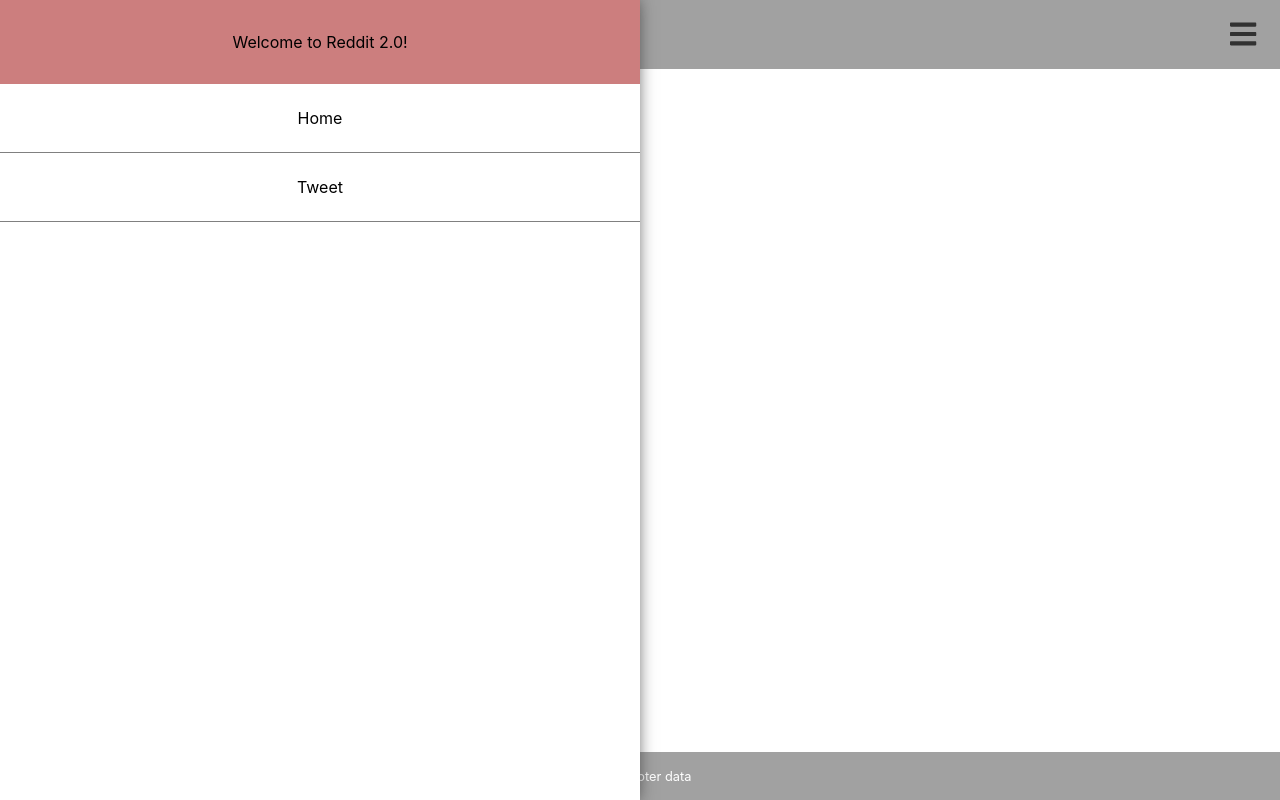
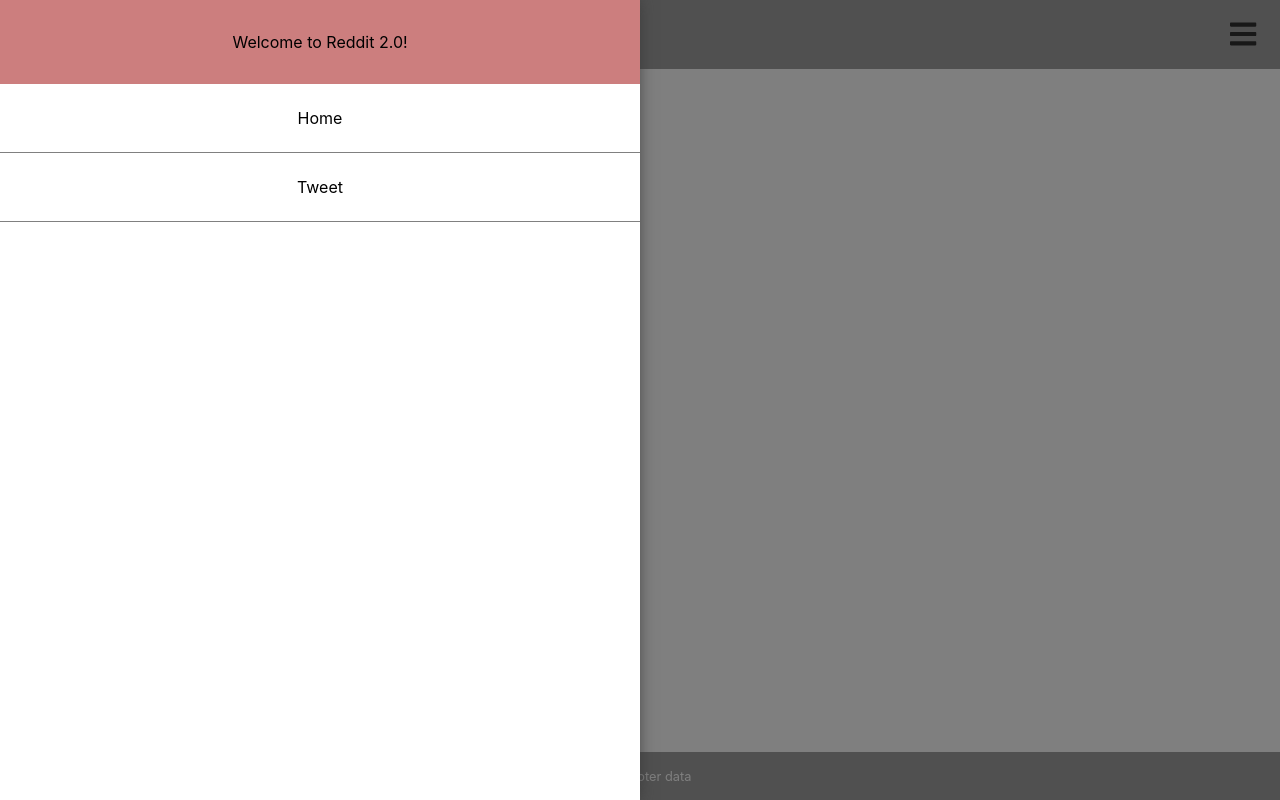
Before and after one commit to vbestak/react-blog, a React (Create React App) app: page / in a window 1280 px wide. Both pictures are taken after a click on the icon 1242 px from the left and 34 px from the top of the page. Built offline with nearby package versions, Linux system fonts and the light colour scheme.

Commit message:
small nav changes

```diff
--- a/src/App.css
+++ b/src/App.css
@@ -28,6 +28,7 @@
   display: flex;
   flex-direction: column;
   color: black;
+  z-index: 15;
 }
 
 .menu > a{
--- a/src/components/Navigation.js
+++ b/src/components/Navigation.js
@@ -5,7 +5,7 @@
 import { Link } from "react-router-dom";
 
 function Navigation() {
-  const [showMenu, setShowMenu] = useState(false);
+  let [showMenu, setShowMenu] = useState(false);
   let menu = "";
   let menuItems = [
     { to: "/", info: "Home" },
@@ -33,8 +33,8 @@
           Welcome to Reddit 2.0!
         </div>
 
-        {menuItems.map((item) => (
-          <Link to={item.to}> {item.info} </Link>
+        {menuItems.map((item, index) => (
+          <Link key={index} to={item.to}> {item.info} </Link>
         ))}
       </nav>
     );
@@ -63,6 +63,21 @@
             </animated.div>
           )
       )}
+
+      {showMenu && (
+        <div
+          style={{
+            zIndex: 10,
+            backgroundColor: "rgba(0,0,0, 0.5)",
+            width: "100vw",
+            height: "100vh",
+            position: "absolute",
+            top: 0,
+            left: 0,
+          }}
+        onClick={()=>setShowMenu(showMenu=false)}
+        ></div>
+      )}
     </div>
   );
 }
```
